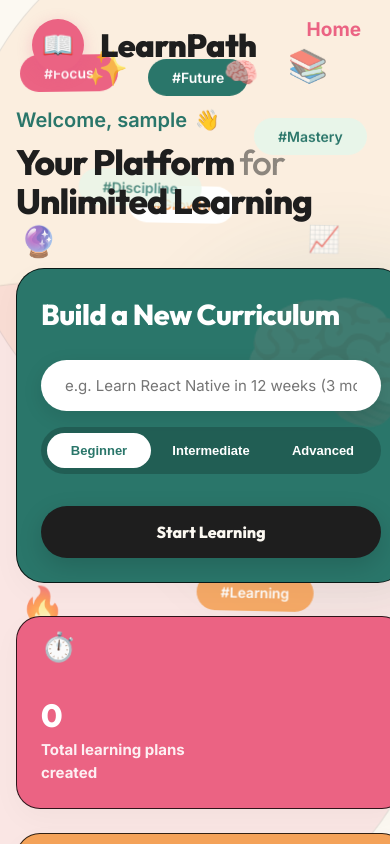
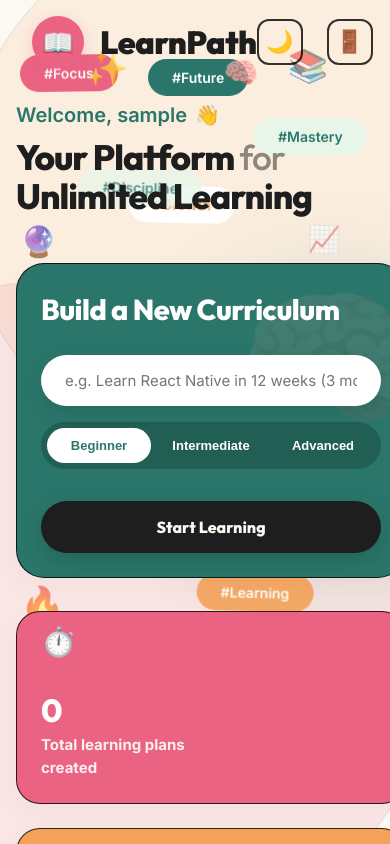
Before and after one commit to samad-00/AI-Personalised-Learning-Path-Generator, a React (Vite) app in the folder frontend/: page /dashboard in a window 390 px wide. Shown: the top 844 px of the page. Built offline with nearby package versions, Linux system fonts and the light colour scheme; no server answers; sample sign-in values are in the browser's storage.

Commit message:
Fix missing dashboard grid classes in CSS

```diff
--- a/frontend/src/index.css
+++ b/frontend/src/index.css
@@ -257,6 +257,16 @@ body.dark-mode input[type="date"] {
   align-items: start;
 }
 
+.dashboard-grid {
+  display: grid;
+  grid-template-columns: 1.2fr 1fr 300px;
+}
+
+.dashboard-stats-grid {
+  display: grid;
+  grid-template-columns: 1fr 1fr;
+}
+
 /* --------------------------------------------------------------------------
    Tablet & Mobile Breakpoints
    -------------------------------------------------------------------------- */
@@ -270,6 +280,9 @@ body.dark-mode input[type="date"] {
   .roadmap-grid {
     grid-template-columns: 250px 1fr;
   }
+  .dashboard-grid {
+    grid-template-columns: 1fr 1fr;
+  }
 }
 
 @media (max-width: 768px) {
@@ -282,6 +295,18 @@ body.dark-mode input[type="date"] {
 
   .roadmap-grid {
     grid-template-columns: 1fr;
+  }
+
+  .dashboard-grid {
+    grid-template-columns: 1fr;
+  }
+
+  .dashboard-stats-grid {
+    grid-template-columns: 1fr;
+  }
+
+  .nav-links {
+    display: none !important;
   }
 
   /* Reduce excessive padding on small screens */
```
